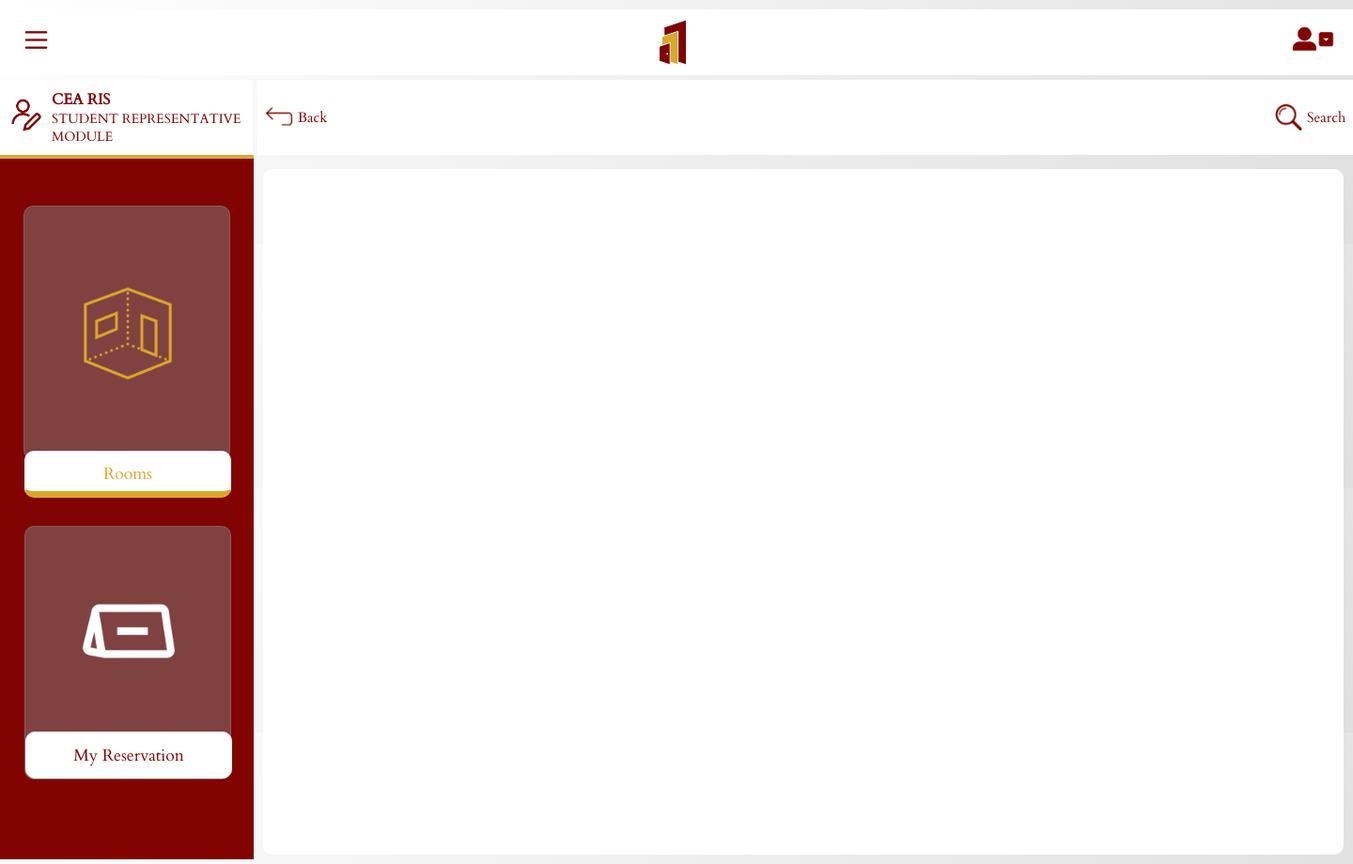
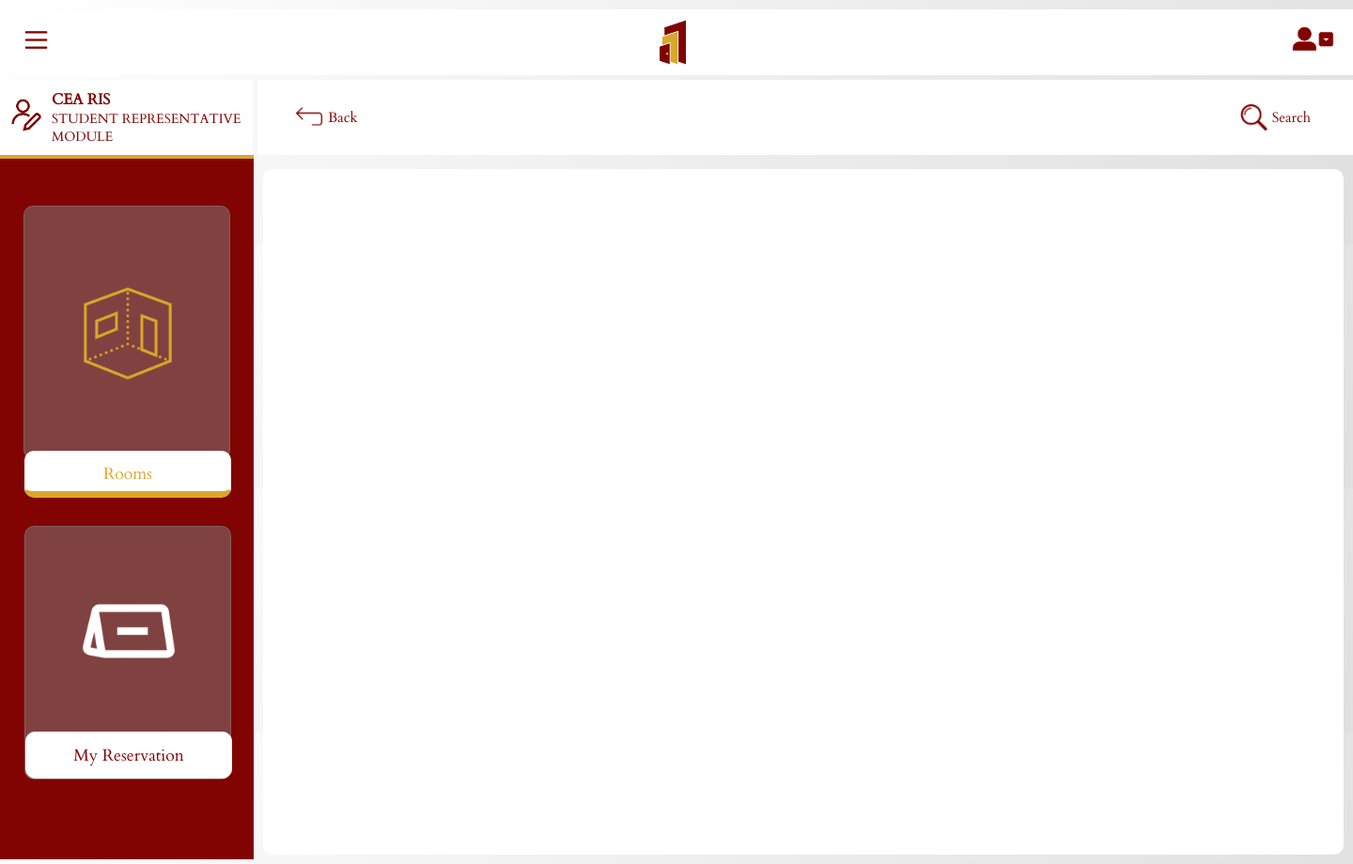
Before and after one commit to CMPE-40062-Azure-Python/CEA-ROOM-INFORMATION-SYSTEM, a Flask app: page /student-rep/home/rooms in a window 1440 px wide. Shown: the whole page at 94% size. Run offline with Flask 3, Linux system fonts and the light colour scheme.

Commit message:
Back Button Working

```diff
--- a/website/static/student-rep/student-rep-home-rooms.css
+++ b/website/static/student-rep/student-rep-home-rooms.css
@@ -157,17 +157,19 @@
   }
   .Nav-Right > .Nav-Right-Content {
     display: flex;
-    justify-content: space-evenly;
+    justify-content: space-between;
     width: 100%;
+    margin-left: 40px;
+    margin-right: 40px;
   }
-  .Nav-Right-Content > div.Back-Icon {
-    margin-right: 500px;
-
-}
-
-.Nav-Right-Content > div.Search-Icon {
-    margin-left: 500px;
-}
+  .Nav-Right > .Nav-Right-Content > .Search-Icon {
+    padding: 5px;
+  }
+  .Nav-Right > .Nav-Right-Content > .Search-Icon:hover {
+    background-color: rgba(166, 166, 166, 0.2);
+    border-radius: 7px;
+    cursor: pointer;
+  }
   .Nav-Right-Content > div {
     display: flex;
     flex-direction: row;
@@ -182,7 +184,7 @@
 .Nav-Right-Content > div h2 {
     font-size: 15px;
     font-weight: 400;
-  color: #810403;
+    color: #810403;
     cursor: pointer;
     display: flex;
 }
--- a/website/static/student-rep/student-rep-home-rooms.js
+++ b/website/static/student-rep/student-rep-home-rooms.js
@@ -27,7 +27,7 @@ back.addEventListener("mouseout", function () {
 
 //Back Click
 back.addEventListener("click", function () {
-    window.location.href = '/student-rep-home';
+    window.location.href = '/student-rep/home';
 });
 
 //Search Hover
--- a/website/templates/student-rep/student-rep-home-rooms.html
+++ b/website/templates/student-rep/student-rep-home-rooms.html
@@ -66,7 +66,7 @@
         </div>
         <div class="Nav-Right">
             <div class="Nav-Right-Content">
-                <div class="Back-Icon">
+                <div class="Back-Icon" id="BackId">
                     <img
                 class="Back-bttn"
                 src="{{ url_for('static', filename='images/student-rep-back.png') }}"
```
